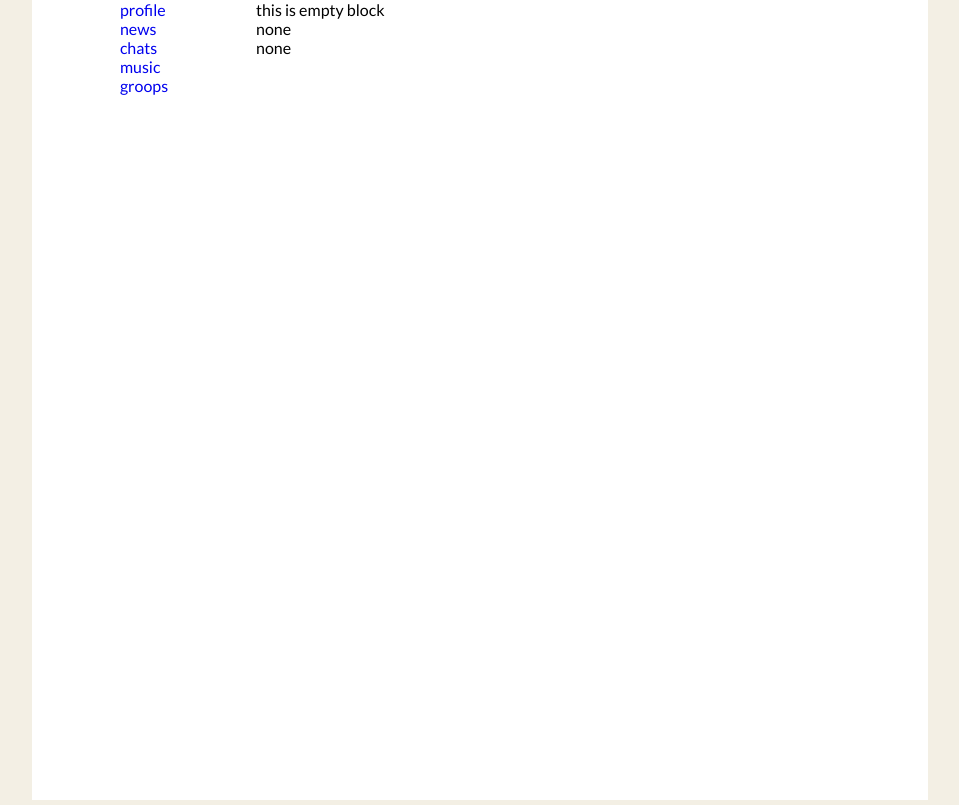
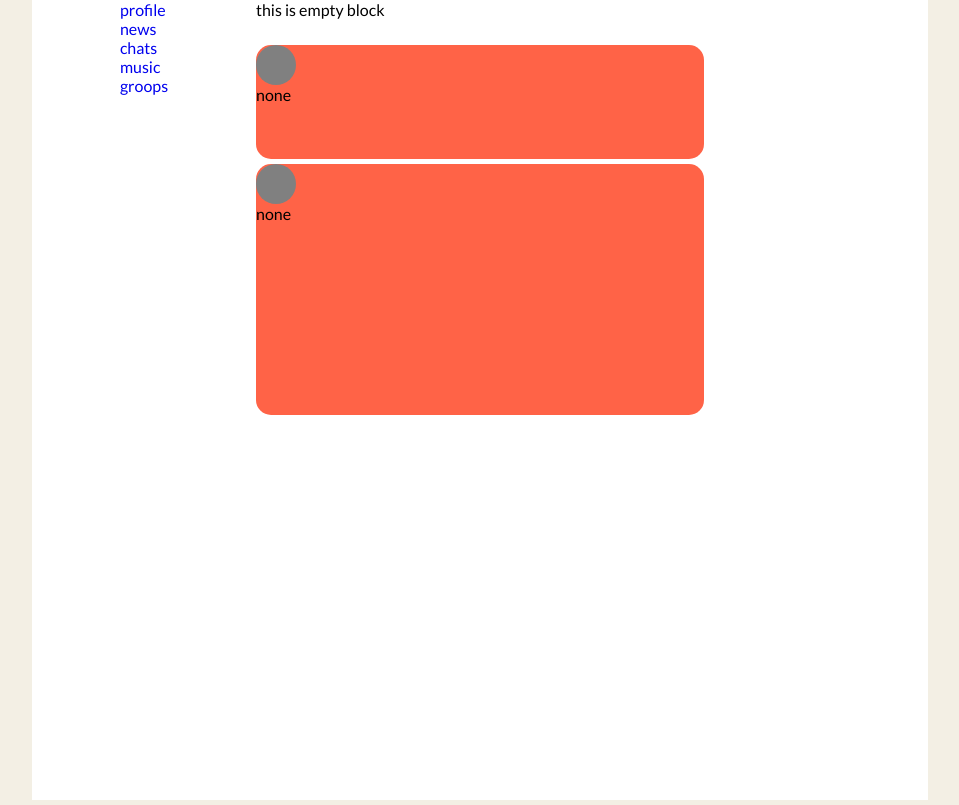
Before and after one commit to vlad424/Samyth, a React (Create React App) app: page /feed in a window 1280 px wide. Shown: the whole page, without its empty margins (160-1119 px from the left). Built offline with nearby package versions, Linux system fonts and the light colour scheme.

Commit message:
added simple dis for post

```diff
--- a/src/components/MainPageComponents/ContentSide.tsx
+++ b/src/components/MainPageComponents/ContentSide.tsx
@@ -27,7 +27,10 @@ const ContentSide = () => {
           } else {
             return(
               <div className="main-post-text">
-                {el.content}
+                <div className="post-header">
+                  <div className="post-up">{el.logo}</div>
+                  <div className="post-down">{el.content}</div>
+                </div>
               </div>
             );
           }
--- a/src/components/MainPageComponents/css/ContentSide.css
+++ b/src/components/MainPageComponents/css/ContentSide.css
@@ -1,9 +1,39 @@
 .main-content-side {
     height: 100%;
 }
-.main-post {
+.main-header {
+    height: 5%;
+}
+.main-content {
+    height: 95%;
+}
+.main-post-allin {
     width: 100%;
     height: 33%;
     display: flex;
+    flex-direction: column;
     background-color: tomato;
+    border-radius: 15px;
+    margin-top: 5px;
 }
+.main-post-text {
+    width: 100%;
+    height: 15%;
+    display: flex;
+    background-color: tomato;
+    border-radius: 15px;
+    margin-top: 5px;
+}
+.post-header {
+    height: 30%;
+
+}
+.post-up {
+    width: 40px;
+    height: 40px;
+    border-radius: 50%;
+    background-color: grey;
+}
+.post-body {
+    height: 70%;
+}
```
